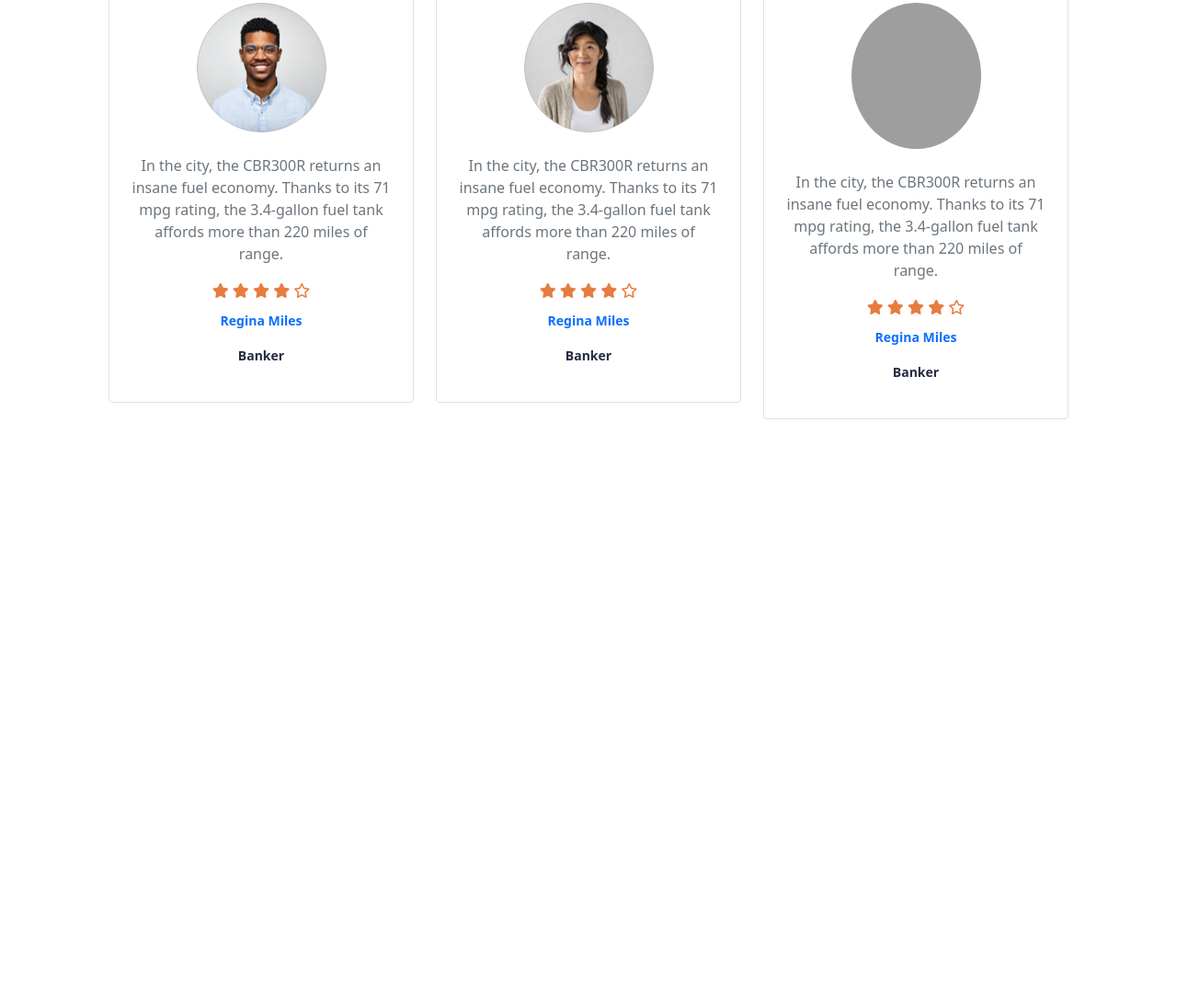
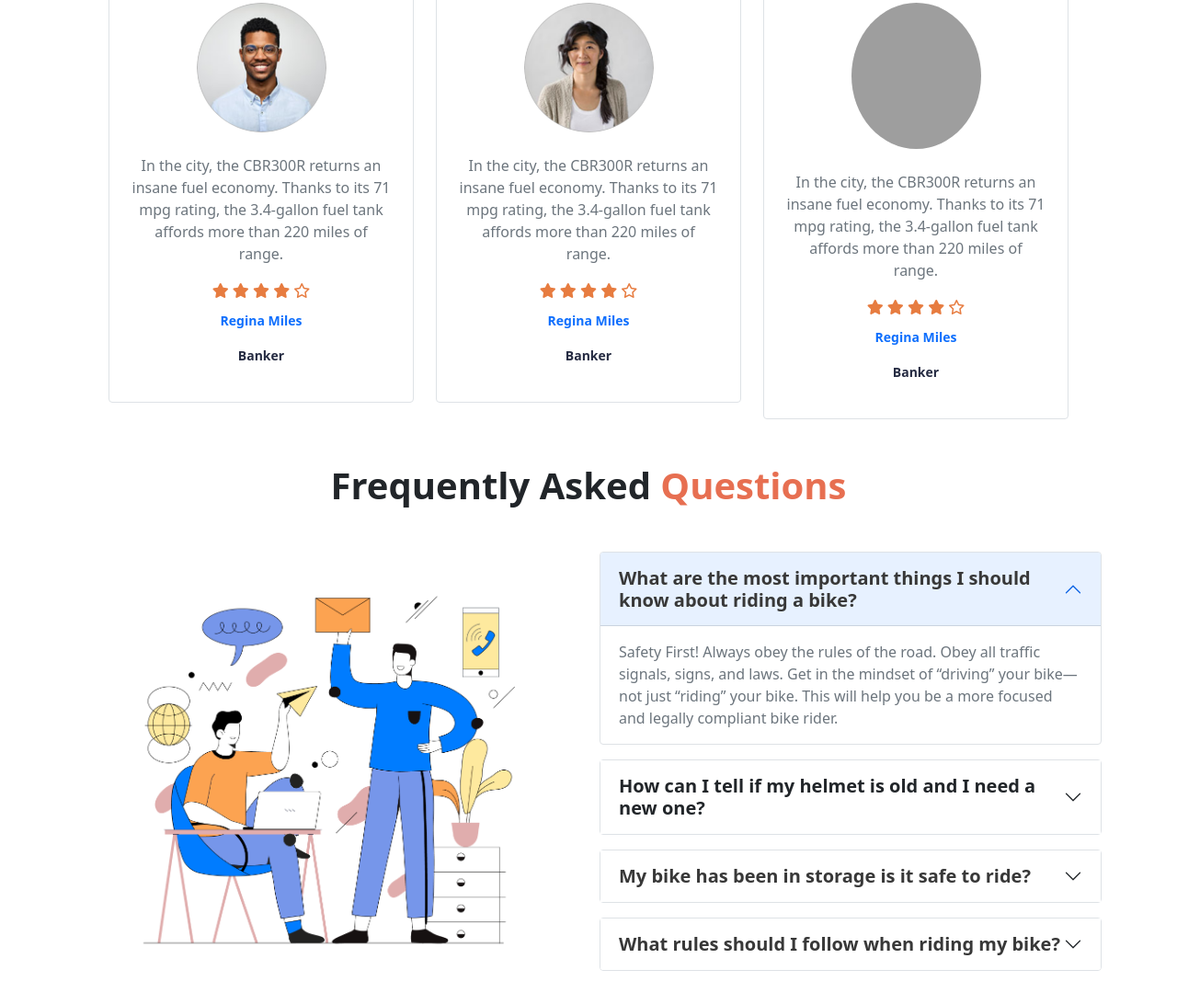
Before and after one commit to NusratMitu/honda-cbr-boostrap, a plain HTML site: page index.html in a window 1280 px wide. Shown: the part 1266-2358 px from the top of the page at 92% size. Before the commit the page ends 1770 px from the top, so only its background shows below. Drawn offline with nearby package versions, Linux system fonts and the light colour scheme; grey boxes are pictures that could not be loaded.

Commit message:
add faq section

```diff
--- a/css/styles.css
+++ b/css/styles.css
@@ -13,10 +13,3 @@
 .honda-btn-border-color {
   border: 2px solid #e76f51;
 }
-/* feature bike grayscale  */
-#left {
-  filter: grayscale(100%);
-}
-#right {
-  filter: grayscale(100%);
-}
--- a/index.html
+++ b/index.html
@@ -67,13 +67,13 @@
             <h1 class="fw-bold text-center">Fetured Bikes 2021</h1>
             <p class="fw-bold text-center honda-primary-color"><small>Best bike collection</small></p>
             <div class="row  d-flex py-5">
-                    <div class="col-lg-4 col-sm-12 py-lg 0 py-4" id="right">
+                    <div class="col-lg-4 col-sm-12 py-lg 0 py-4" style="filter: grayscale(1);">
                         <img src="images/feature-bike.jpg" class="w-75 d-block mx-auto"/>
                     </div>
-                    <div class="col-lg-4 col-sm-12 py-lg 0 py-4" id="center">
+                    <div class="col-lg-4 col-sm-12 py-lg 0 py-4" style="filter: grayscale(0);">
                         <img src="images/feature-bike.jpg" class="w-75 d-block mx-auto" alt="">
                     </div>
-                    <div class="col-lg-4 col-sm-12 py-lg 0 py-4" id="left">
+                    <div class="col-lg-4 col-sm-12 py-lg 0 py-4" style="filter: grayscale(1);">
                         <img src="images/feature-bike.jpg" class="w-75 d-block mx-auto"/>
                     </div>
             </div>
@@ -144,6 +144,68 @@
               </div>
             </div>
         </section>
+        <!-- FQA section -->
+        <section class="container">
+            <h1 class="fw-bold text-center mt-5">Frequently <span class="d-lg-inline d-block">Asked <span class="honda-primary-color">Questions</span></span> </h1>
+            <div class="row my-5">
+               <div class="col-lg-6 col-sm-12 mb-lg-0 mb-5 d-flex align-items-center">
+                   <img src="images/faq.png" class="w-75 d-block mx-auto" alt="">
+               </div>
+               <div class="col-lg-6 col-sm-12">
+                   <!-- accourdion -->
+                   <div class="accordion" id="accordionPanelsStayOpenExample">
+                    <div class="accordion-item mb-3 border border-1 rounded" style="border-color: #D5E5FB;">
+                      <h2 class="accordion-header"  id="panelsStayOpen-headingOne">
+                        <button class="accordion-button fs-5 fw-bold" type="button" data-bs-toggle="collapse" data-bs-target="#panelsStayOpen-collapseOne" aria-expanded="true" aria-controls="panelsStayOpen-collapseOne"  style="color: #383838;" >
+                           What are the most important things I should  know about riding a bike?
+                        </button>
+                      </h2>
+                      <div id="panelsStayOpen-collapseOne" class="accordion-collapse collapse show" aria-labelledby="panelsStayOpen-headingOne">
+                        <div class="accordion-body text-secondary">
+                            Safety First! Always obey the rules of the road. Obey all traffic signals, signs, and laws. Get in the mindset of “driving” your bike—not just “riding” your bike. This will help you be a more focused and legally compliant bike rider.
+                        </div>
+                      </div>
+                    </div>
+                    <div class="accordion-item mb-3 border border-1 rounded" style="border-color: #D5E5FB;">
+                      <h2 class="accordion-header"  id="panelsStayOpen-headingTwo">
+                        <button class="accordion-button collapsed fs-5 fw-bold" type="button" data-bs-toggle="collapse" data-bs-target="#panelsStayOpen-collapseTwo" aria-expanded="false" aria-controls="panelsStayOpen-collapseTwo">
+                             How can I tell if my helmet is old and I need a new one?
+                        </button>
+                      </h2>
+                      <div id="panelsStayOpen-collapseTwo" class="accordion-collapse collapse" aria-labelledby="panelsStayOpen-headingTwo">
+                        <div class="accordion-body text-secondary">
+                            Safety First! Always obey the rules of the road. Obey all traffic signals, signs, and laws. Get in the mindset of “driving” your bike—not just “riding” your bike. This will help you be a more focused and legally compliant bike rider.
+                        </div>
+                      </div>
+                    </div>
+                    <div class="accordion-item mb-3 border border-1 rounded" style="border-color: #D5E5FB;">
+                      <h2 class="accordion-header" id="panelsStayOpen-headingThree">
+                        <button class="accordion-button collapsed fw-bold fs-5" type="button" data-bs-toggle="collapse" data-bs-target="#panelsStayOpen-collapseThree" aria-expanded="false" aria-controls="panelsStayOpen-collapseThree" style="color: #383838;">
+                            My bike has been in storage is it safe to ride?
+                        </button>
+                      </h2>
+                      <div id="panelsStayOpen-collapseThree" class="accordion-collapse collapse" aria-labelledby="panelsStayOpen-headingThree">
+                        <div class="accordion-body text-secondary">
+                            Safety First! Always obey the rules of the road. Obey all traffic signals, signs, and laws. Get in the mindset of “driving” your bike—not just “riding” your bike. This will help you be a more focused and legally compliant bike rider.
+                        </div>
+                      </div>
+                    </div>
+                    <div class="accordion-item mb-3 border border-1 border border-1 rounded" style="border-color: #D5E5FB;">
+                      <h2 class="accordion-header" id="panelsStayOpen-headingThree">
+                        <button class="accordion-button collapsed fw-bold fs-5" type="button" data-bs-toggle="collapse" data-bs-target="#panelsStayOpen-collapseThree" aria-expanded="false" aria-controls="panelsStayOpen-collapseThree" style="color: #383838;">
+                            What rules should I follow when riding my bike?
+                        </button>
+                      </h2>
+                      <div id="panelsStayOpen-collapseThree" class="accordion-collapse collapse" aria-labelledby="panelsStayOpen-headingThree">
+                        <div class="accordion-body text-secondary">
+                            Safety First! Always obey the rules of the road. Obey all traffic signals, signs, and laws. Get in the mindset of “driving” your bike—not just “riding” your bike. This will help you be a more focused and legally compliant bike rider.
+                        </div>
+                      </div>
+                    </div>
+                  </div>
+               </div>
+            </div>
+        </section>
     </main>
     <footer></footer>
     <!-- bootstrap script -->
```
